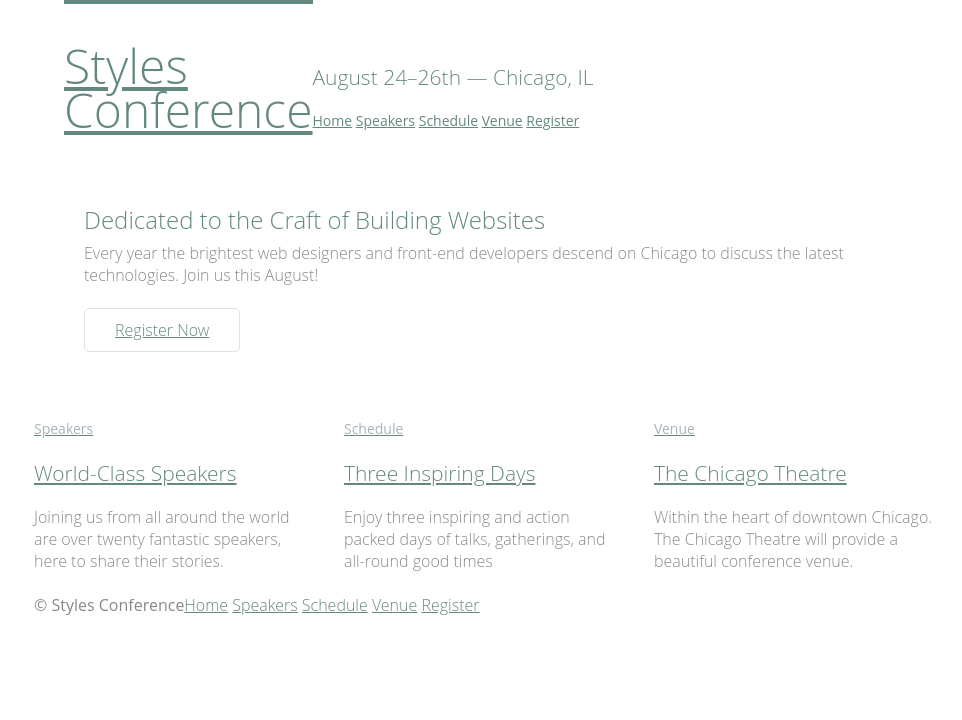
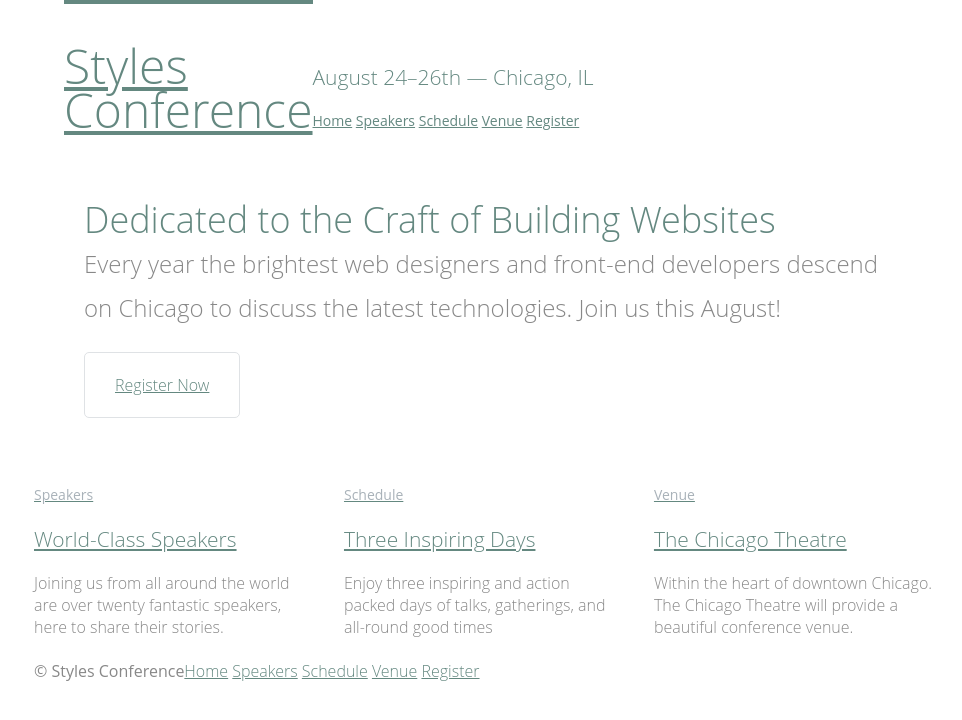
Before and after one commit to MichaelKazembe/styles-conference, a plain HTML site: page index.html in a window 1280 px wide. Shown: the whole page, without its empty margins (156-1118 px from the left). Drawn offline with Linux system fonts and the light colour scheme.

Commit message:
Hero Section

```diff
--- a/assets/stylesheets/main.css
+++ b/assets/stylesheets/main.css
@@ -162,9 +162,15 @@ a {
   Home
   ========================================
 */
-
 .hero {
-  padding: 22px 80px 66px 80px;
+    line-height: 44px;
+    padding: 22px 80px 66px 80px;
+}
+.hero h2 {
+    font-size: 36px;
+}
+.hero p {
+    font-size: 24px;
 }
 
 /*
```
